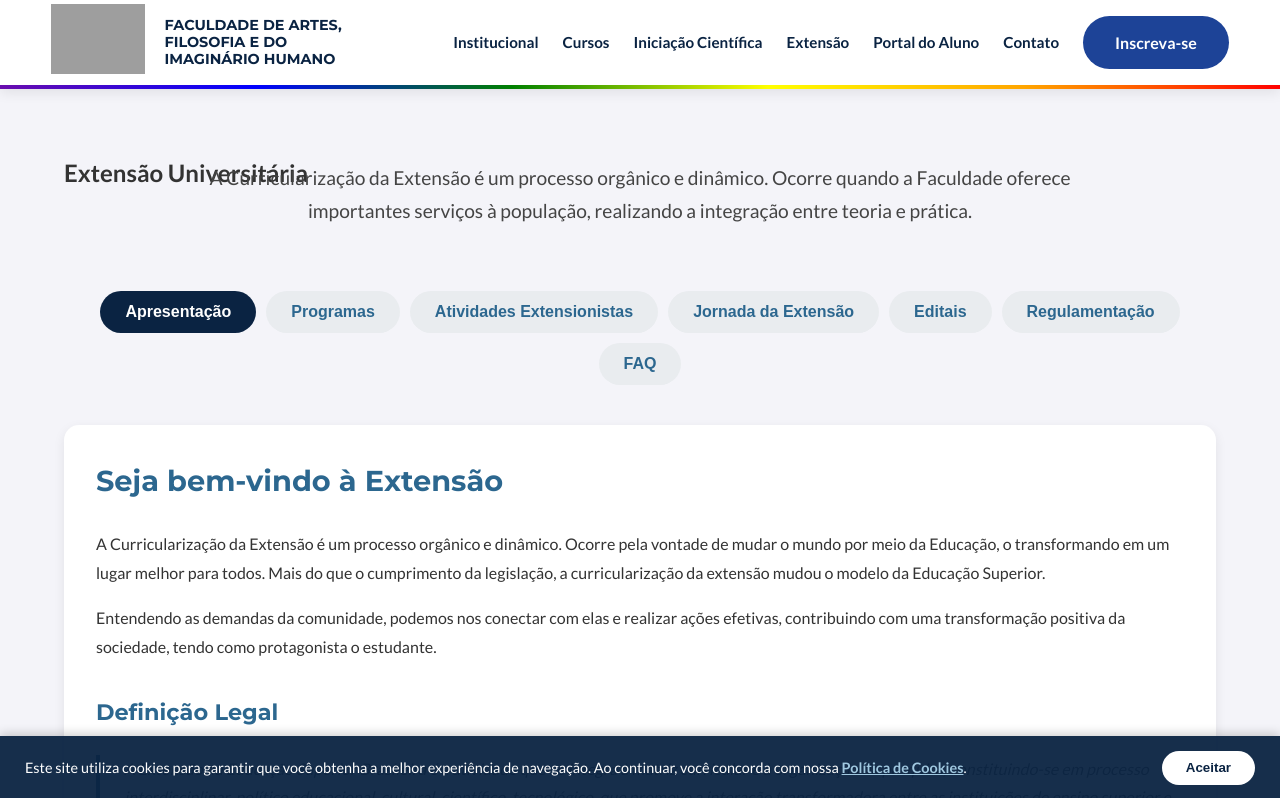
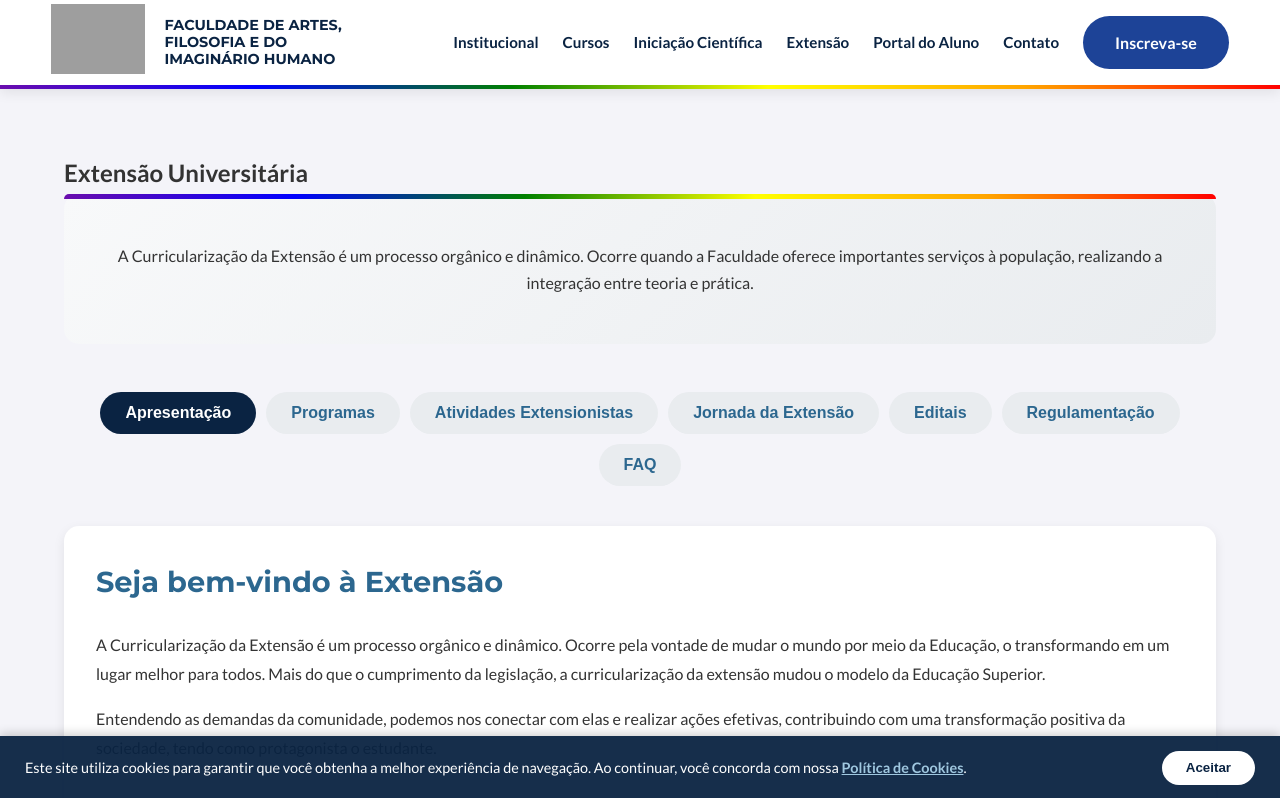
Before and after one commit to sudamar/fafih-completo, a React (Vite) app: page /extensao in a window 1280 px wide. Shown: the top 798 px of the page. Built offline with nearby package versions, Linux system fonts and the light colour scheme; grey boxes are pictures that could not be loaded.

Commit message:
Adicionando extensao

```diff
--- a/src/pages/ExtensaoPage.jsx
+++ b/src/pages/ExtensaoPage.jsx
@@ -3,11 +3,13 @@ import { Link } from 'react-router-dom';
 
 const ExtensaoPage = () => {
   return (
-    <main>
        <section className="page-section">
       <div className="container">
         <h1>Extensão Universitária</h1>
-          <p className="page-intro">A Curricularização da Extensão é um processo orgânico e dinâmico. Ocorre quando a Faculdade oferece importantes serviços à população, realizando a integração entre teoria e prática.</p>
+
+        <div className="conheca-intro">
+          <p>A Curricularização da Extensão é um processo orgânico e dinâmico. Ocorre quando a Faculdade oferece importantes serviços à população, realizando a integração entre teoria e prática.</p>
+        </div>
 
         <ExtensaoTabs />
 
@@ -16,7 +18,6 @@ const ExtensaoPage = () => {
         </div>
       </div>
     </section>
-    </main>
   );
 };
 
```
Also changed, not shown: 1 other file (tests, documents, lock files or other folders). Lines whose indentation alone changed are shown as unchanged.
